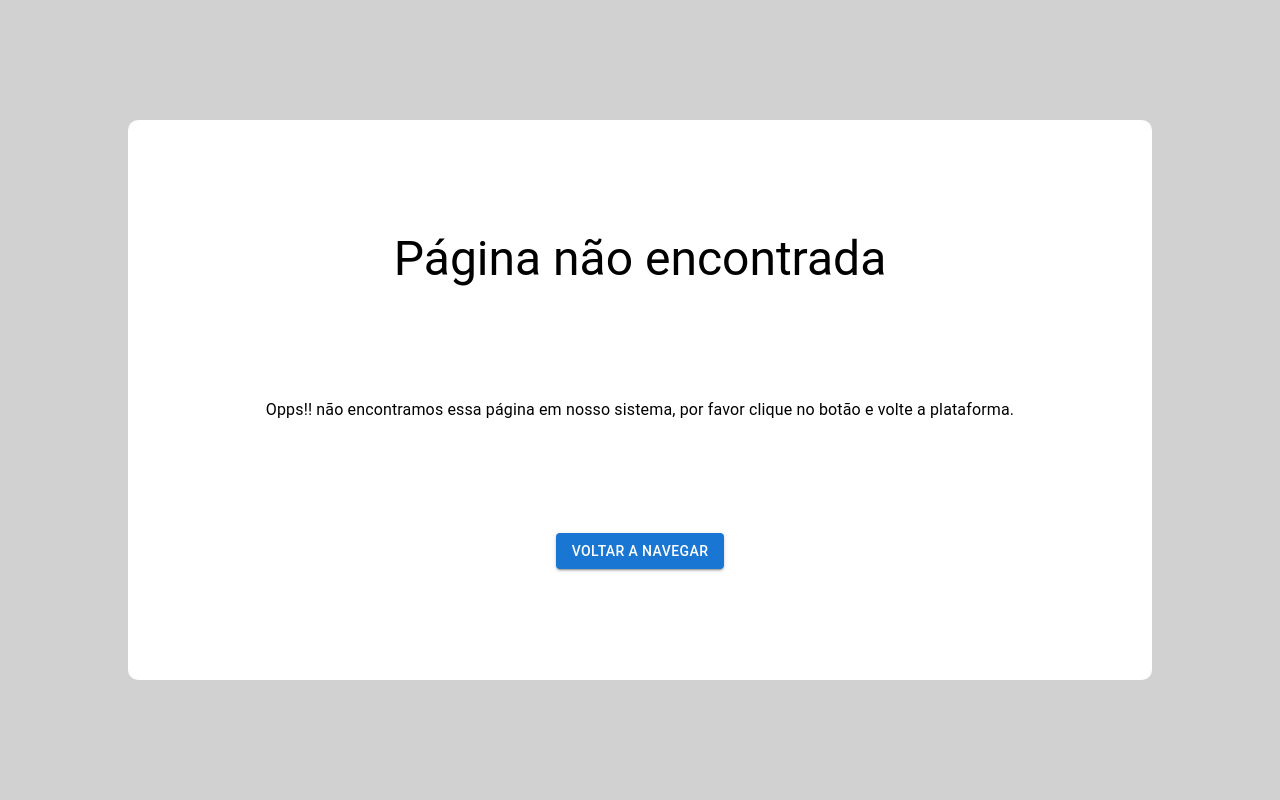
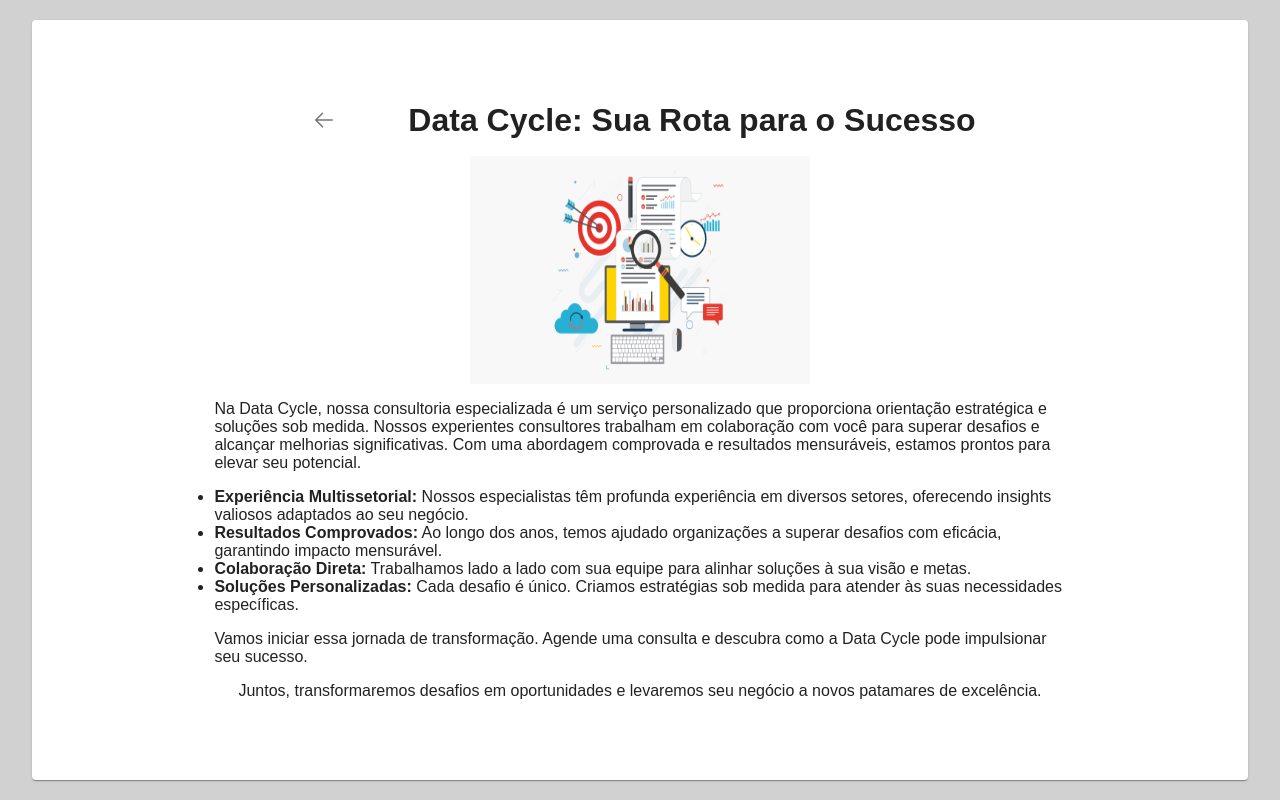
Before and after one commit to brennokayan/Data-Cycle, a React (Vite) app: page /consultoria in a window 1280 px wide. Built offline with nearby package versions, Linux system fonts and the light colour scheme.

Commit message:
feat log e consultoria

```diff
--- /dev/null
+++ b/src/pages/Consultoria/index.tsx
@@ -0,0 +1,80 @@
+import { Box, IconButton, Paper } from "@mui/material";
+import imagemConsultoria from "../../assets/consultoria.jpg";
+import { DefaultIcons } from "../../constants/DefaultIcons";
+export function Consultoria() {
+  return (
+    <>
+      <Box
+        height={"100vh"}
+        width={"100vw"}
+        display={"flex"}
+        alignItems={"center"}
+        justifyContent={"space-evenly"}
+        flexDirection={"column"}
+        bgcolor={"#d1d1d1"}
+      >
+        <Paper sx={{ height: "95vh", width: "95vw" }}>
+          <Box
+            display={"flex"}
+            height={"100%"}
+            alignItems={"center"}
+            justifyContent={"center"}
+            flexDirection={"column"}
+            px={"15%"}
+            gap={2}
+            py={10}
+          >
+            <Box display={"flex"} alignItems={"center"} gap={8}>
+              <IconButton onClick={() => {window.location.href=("/")}}>
+                <DefaultIcons.VoltarIcon />
+              </IconButton>
+              <h1>Data Cycle: Sua Rota para o Sucesso</h1>
+            </Box>
+            <img src={imagemConsultoria} height={"40%"} width={"40%"} />
+            <p>
+              Na Data Cycle, nossa consultoria especializada é um serviço
+              personalizado que proporciona orientação estratégica e soluções
+              sob medida. Nossos experientes consultores trabalham em
+              colaboração com você para superar desafios e alcançar melhorias
+              significativas. Com uma abordagem comprovada e resultados
+              mensuráveis, estamos prontos para elevar seu potencial.
+            </p>
+
+            <ul>
+              <li>
+                <strong>Experiência Multissetorial:</strong> Nossos
+                especialistas têm profunda experiência em diversos setores,
+                oferecendo insights valiosos adaptados ao seu negócio.
+              </li>
+              <li>
+                <strong>Resultados Comprovados:</strong> Ao longo dos anos,
+                temos ajudado organizações a superar desafios com eficácia,
+                garantindo impacto mensurável.
+              </li>
+              <li>
+                <strong>Colaboração Direta:</strong> Trabalhamos lado a lado com
+                sua equipe para alinhar soluções à sua visão e metas.
+              </li>
+              <li>
+                <strong>Soluções Personalizadas:</strong> Cada desafio é único.
+                Criamos estratégias sob medida para atender às suas necessidades
+                específicas.
+              </li>
+            </ul>
+
+            <p>
+              Vamos iniciar essa jornada de transformação. Agende uma consulta e
+              descubra como a Data Cycle pode impulsionar seu sucesso.
+            </p>
+
+            <p>
+              Juntos, transformaremos desafios em oportunidades e levaremos seu
+              negócio a novos patamares de excelência.
+            </p>
+          </Box>
+        </Paper>
+      </Box>
+      {/* colocar o que a gente vai fazer aqui */}
+    </>
+  );
+}
--- /dev/null
+++ b/src/pages/LogReversa/index.tsx
@@ -0,0 +1,67 @@
+import { Box, Paper } from "@mui/material";
+import imagemLogistica from "../../assets/logistica-reversa-1.jpg"
+export function LogReversa() {
+  return (
+    <>
+      <Box
+        height={"100vh"}
+        width={"100vw"}
+        display={"flex"}
+        alignItems={"center"}
+        justifyContent={"space-evenly"}
+        flexDirection={"column"}
+        bgcolor={"#d1d1d1"}
+      >
+        <Paper sx={{ height: "90vh", width: "95vw" }}>
+          <Box
+            display={"flex"}
+            height={"100%"}
+            alignItems={"center"}
+            justifyContent={"center"}
+            flexDirection={"column"}
+            px={"15%"}
+            gap={2}
+          >
+            <h1>Logística Reversa: Soluções Eficientes</h1>
+            <img src={imagemLogistica} height={"40%"} width={"40%"}/>
+            <p>
+              Nossa expertise em logística reversa oferece soluções eficazes
+              para a gestão sustentável de produtos e materiais pós-consumo. Com
+              processos otimizados, ajudamos sua empresa a reduzir impactos
+              ambientais e a maximizar o valor de seus recursos.
+            </p>
+
+            <ul>
+              <li>
+                <strong>Reutilização e Reciclagem:</strong> Implementamos
+                estratégias para reintegrar materiais ao ciclo produtivo ou
+                reciclá-los de forma responsável.
+              </li>
+              <li>
+                <strong>Compliance Ambiental:</strong> Garantimos que suas
+                operações estejam em conformidade com regulamentações ambientais
+                vigentes.
+              </li>
+              <li>
+                <strong>Otimização de Processos:</strong> Identificamos
+                oportunidades para melhorar a eficiência e reduzir custos na
+                gestão de resíduos.
+              </li>
+            </ul>
+
+            <p>
+              Trabalhe conosco para criar uma cadeia de suprimentos mais
+              sustentável e alinhada com os princípios da economia circular.
+            </p>
+
+            <p>
+              Juntos, transformaremos desafios em oportunidades e levaremos sua
+              logística reversa a um novo patamar de excelência.
+            </p>
+          </Box>
+        </Paper>
+      </Box>
+      {/* colocar o que a gente vai fazer aqui */}
+    </>
+  );
+}
--- a/src/pages/landing/components/buttonConhecaNos/style.css
+++ b/src/pages/landing/components/buttonConhecaNos/style.css
@@ -7,9 +7,6 @@
     font-size: 1.5rem;
     font-weight: bold;
     padding: 10px 20px;
-    animation-name: example;
-    animation-duration: 8s;
-    animation-iteration-count: infinite;
     text-decoration: none;
 }
 @keyframes example {
--- a/src/pages/landing/components/secao1/secao1.tsx
+++ b/src/pages/landing/components/secao1/secao1.tsx
@@ -35,8 +35,10 @@
           </p>
         </Box>
           <Box width={"100%"} display={"flex"}
-          alignItems={"center"} justifyContent={"center"}>
-            <ButtonConhecaNos href="#quem-somos" cor="white" corLetra="black" corBorda="black" title="Venha nos conhecer" />
+          alignItems={"center"} justifyContent={"center"} gap={2}>
+            <ButtonConhecaNos href="/consultoria" cor="white" corLetra="black" corBorda="black" title="Consultoria" />
+            <ButtonConhecaNos href="/logistica-reversa" cor="white" corLetra="black" corBorda="black" title="Logistica reversa" />
+            <ButtonConhecaNos href="/gestao" cor="white" corLetra="black" corBorda="black" title="Gestão" />
           </Box>
       </Box>
       </div>
--- a/src/pages/landing/components/secao3/Formulario/formulario.tsx
+++ b/src/pages/landing/components/secao3/Formulario/formulario.tsx
@@ -18,7 +18,7 @@
   return (
     <>
       <form onSubmit={handleSubmit}>
-        <Box display={"grid"} gridTemplateColumns={"auto auto"} px={2} gap={2}>
+        <Box display={"grid"} gridTemplateColumns={"auto"} px={2} gap={2}>
           <Box display={"flex"} flexDirection={"column"} gap={1}>
             <p>
               1 - Como as peças defeituosas ou danificadas são atualmente
--- a/src/pages/landing/index.tsx
+++ b/src/pages/landing/index.tsx
@@ -1,14 +1,48 @@
+import { Box } from "@mui/material";
+// import logo1 from "../../assets/logo1.jpg";
+import logo2 from "../../assets/logo2.jpg";
+import { ButtonConhecaNos } from "./components/buttonConhecaNos/ButtonConhecaNos";
 
-
-import { Secao1 } from "./components/secao1/secao1";
-import { Secao2 } from "./components/secao2/secao2";
-import { Secao3 } from "./components/secao3/secao3";
 export function LandingPage() {
   return (
     <>
-      <Secao1 />
-      <Secao2 />
-      <Secao3 />
+    <div id="Home">
+      <Box
+        height={"100vh"}
+        width={"100%"}
+        display={"flex"}
+        alignItems={{xs: "start", sm: "start", md: "center", lg: "center", xl: "center"}}
+        justifyContent={"space-evenly"}
+        textAlign={"left"}
+        bgcolor={"black"}
+        flexDirection={"column"}
+
+
+      >
+        <Box component={"img"} src={logo2} height={{xs:"50%", sm: "50%", lg: "40%"}} width={{xs: "100%", sm: "100%", lg: "20%"}}>
+
+        </Box>
+        <Box width={{xs: "75%", sm: "75%", lg: "50%"}} height={"auto"}  px={2}>
+          <p
+            style={{
+              color: "white",
+              fontSize: "28px",
+            //   fontFamily: "fantasy",
+              letterSpacing: "2px",
+            }}
+          >
+            Data Cycle, o poder dos dados renovando modos de gestão, construa um
+            novo ciclo.
+          </p>
+        </Box>
+          <Box width={"100%"} display={"flex"}
+          alignItems={"center"} justifyContent={"center"} gap={2}>
+            <ButtonConhecaNos href="/consultoria" cor="white" corLetra="black" corBorda="black" title="Consultoria" />
+            <ButtonConhecaNos href="/logistica-reversa" cor="white" corLetra="black" corBorda="black" title="Logistica reversa" />
+            {/* <ButtonConhecaNos href="/gestao" cor="white" corLetra="black" corBorda="black" title="Gestão" /> */}
+          </Box>
+      </Box>
+      </div>
     </>
   );
 }
--- a/src/routes/defaultsRoutes.tsx
+++ b/src/routes/defaultsRoutes.tsx
@@ -7,12 +7,16 @@
 import PrivateRoutes from "./privatesRoutes";
 import { NotFoundPage } from "../pages/NotFound";
 import { ProfilePage } from "../pages/User/profile";
+import { Consultoria } from "../pages/Consultoria";
+import { LogReversa } from "../pages/LogReversa";
 export function DefaultRoutes() {
   return (
     <BrowserRouter>
       <Routes>
         <Route element={<LoginPage />} path="/login" />
         <Route element={<LandingPage />} path="/" />
+        <Route element={<Consultoria />} path="/consultoria" />
+        <Route element={<LogReversa />} path="logistica-reversa" />
         <Route element={<PrivateRoutes />}>
           <Route element={<ProfilePage />} path="/profile" />
           <Route element={<ClientHomePage />} path="/user" />
```
Also changed, not shown: src/pages/Gestao/index.tsx (added, +8 -0 lines), src/assets/consultoria.jpg (added), src/assets/logistica-reversa-1.jpg (added), src/style-global.css (line endings or trailing spaces).
